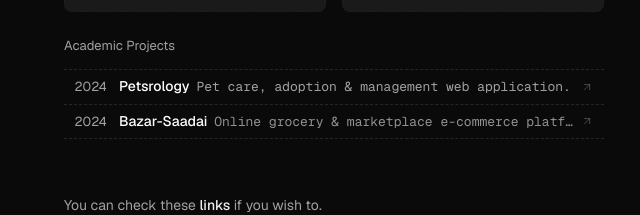
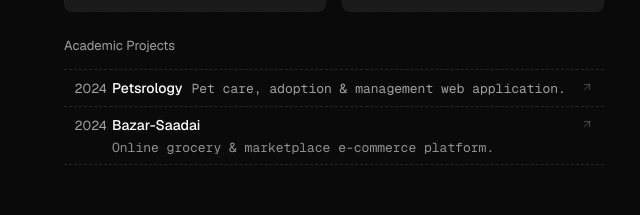
Before and after one commit to fiftee15n/JAT, a Next.js app: page / in a window 1280 px wide. Shown: the part 1071-1286 px from the top of the page, without its empty margins (306-946 px from the left). Built offline with nearby package versions, Linux system fonts and the light colour scheme; no server answers; what react-apple-emojis would draw is missing.

Commit message:
fix(archive): prevent text truncation in academic projects section

```diff
--- a/src/components/ArchiveSection.tsx
+++ b/src/components/ArchiveSection.tsx
@@ -35,7 +35,7 @@ export function ArchiveSection() {
             target="_blank"
             rel="noopener noreferrer"
             onMouseEnter={() => setHovered(item.name)}
-            className={`group relative grid grid-cols-[55px_1fr] items-center border-b border-dashed py-[7px] pr-[10.5px] transition-colors duration-500 ${EASE} ${
+            className={`group relative grid grid-cols-[48px_1fr] items-start sm:items-baseline border-b border-dashed py-[9px] sm:py-[7px] pr-[10.5px] transition-colors duration-500 ${EASE} ${
               lineHidden ? "border-transparent" : "border-neutral-200 dark:border-neutral-800"
             }`}
           >
@@ -54,18 +54,20 @@ export function ArchiveSection() {
             <span className="pl-[10.5px] text-[13px] leading-[19.5px] text-neutral-500 dark:text-neutral-400">
               {item.year}
             </span>
-            <span className="flex min-w-0 items-center gap-[7px]">
+            <span className="flex min-w-0 items-baseline justify-between gap-[10px]">
+              <span className="flex min-w-0 flex-wrap items-baseline gap-x-[9px] gap-y-[2px]">
                 <span className="shrink-0 text-[14px] font-medium leading-[19.5px] text-black dark:text-white">
                   {item.name}
                 </span>
                 {/* descriptions dim with age, per design; hover lifts them to full */}
                 <span
-                className={`truncate font-mono text-[13px] leading-[19.5px] text-neutral-500 opacity-(--row-o) transition-opacity duration-500 group-hover:opacity-100 dark:text-neutral-400 ${EASE}`}
+                  className={`font-mono text-[13px] leading-[19.5px] text-neutral-500 opacity-(--row-o) transition-opacity duration-500 group-hover:opacity-100 dark:text-neutral-400 ${EASE}`}
                   style={{ "--row-o": 1 - i * 0.1 } as CSSProperties}
                 >
                   {item.description}
                 </span>
-              <span className={`ml-auto size-[12.25px] shrink-0 text-black opacity-50 transition-all duration-500 group-hover:translate-x-[1px] group-hover:-translate-y-[1px] group-hover:opacity-100 dark:text-white ${EASE}`}>
+              </span>
+              <span className={`ml-auto mt-1 size-[12.25px] shrink-0 text-black opacity-50 transition-all duration-500 group-hover:translate-x-[1px] group-hover:-translate-y-[1px] group-hover:opacity-100 dark:text-white ${EASE}`}>
                 <svg
                   viewBox="0 0 24 24"
                   fill="none"
```
Lines whose indentation alone changed are shown as unchanged.
